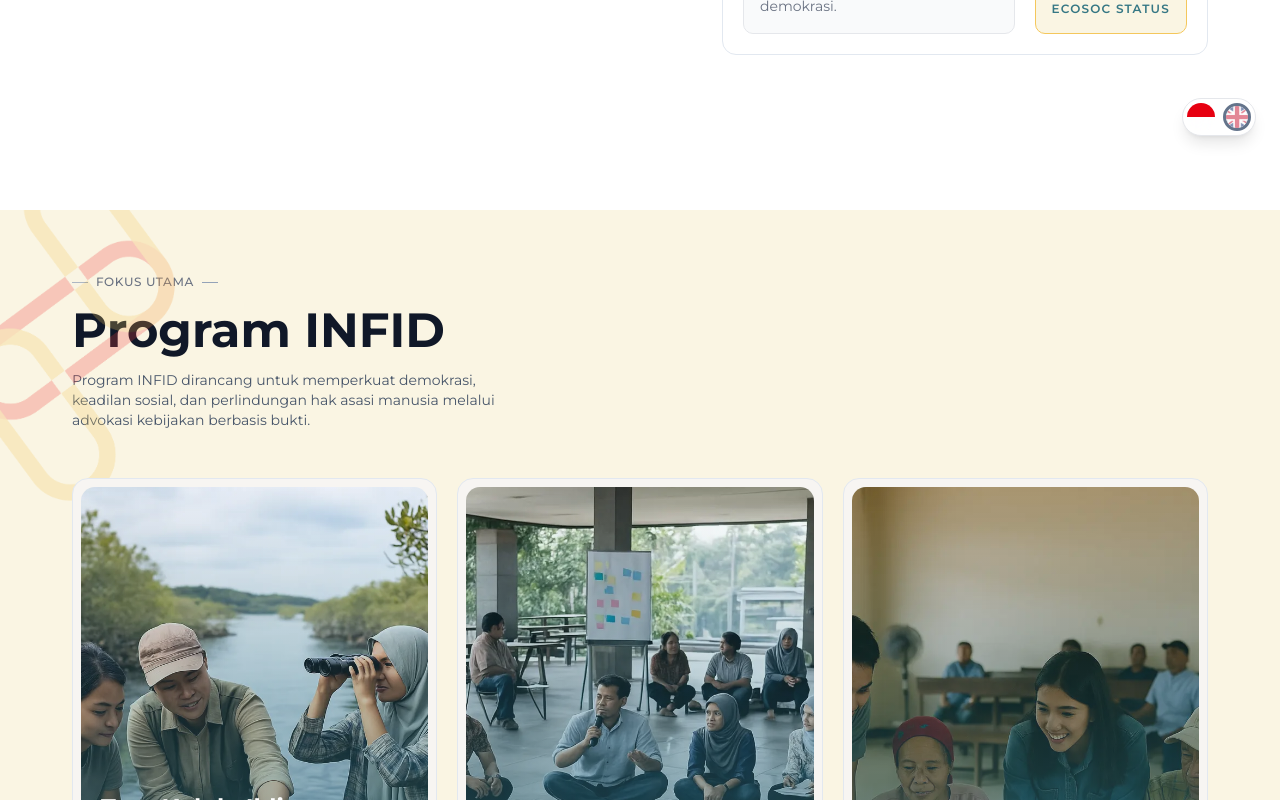
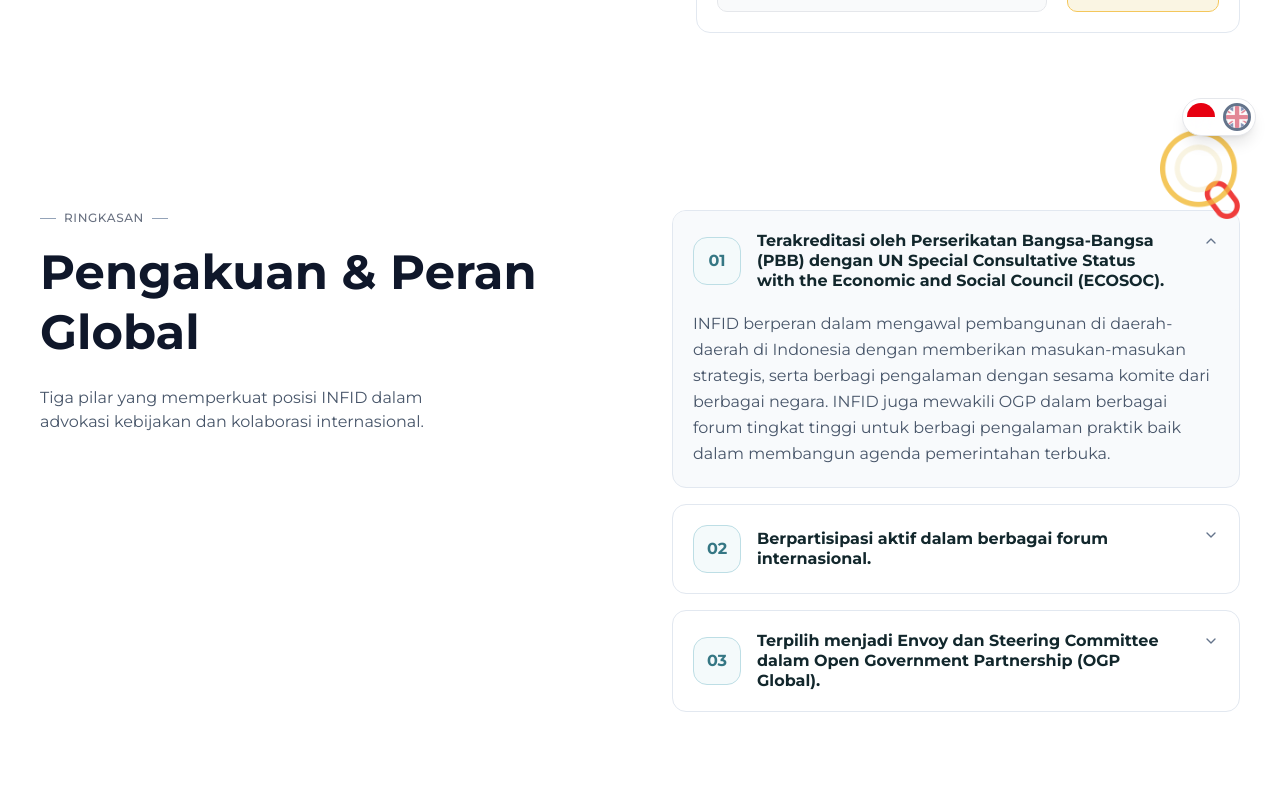
Before and after one commit to ZoD3V/INFID, a Next.js app: page /en/about/profile-infid in a window 1280 px wide. Shown: the part 640-1440 px from the top of the page. Built offline with nearby package versions, Linux system fonts and the light colour scheme.

Commit message:
feat: global recognition section

```diff
--- a/src/app/[locale]/(routes)/(home)/_components/program-section.tsx
+++ b/src/app/[locale]/(routes)/(home)/_components/program-section.tsx
@@ -27,7 +27,7 @@
     ];
 
     return (
-        <section className='bg-secondary-100 relative overflow-hidden py-16'>
+        <section className='bg-secondary-100 relative py-16'>
             <Image
                 src='/images/decoration-program-1.png'
                 alt='decoration'
@@ -63,7 +63,7 @@
                             <br />
                             KAMI
                         </h2>
-                        <p className='mb-6 max-w-md text-sm text-slate-600'>
+                        <p className='mb-6 max-w-md text-sm text-slate-600 md:text-base'>
                             Pendekatan komprehensif untuk menjawab tantangan zaman. Dari isu hak hingga aksi lapangan.
                         </p>
                         {/* CTA Button */}
--- /dev/null
+++ b/src/app/[locale]/(routes)/about/profile-infid/_components/global-recognition-section.tsx
@@ -0,0 +1,92 @@
+import Image from 'next/image';
+
+import { Accordion, AccordionContent, AccordionItem, AccordionTrigger } from '@/components/ui/accordion';
+
+export default function GlobalRecognitionSection() {
+    const accordionData = [
+        {
+            id: '01',
+            title: 'Terakreditasi oleh Perserikatan Bangsa-Bangsa (PBB) dengan UN Special Consultative Status with the Economic and Social Council (ECOSOC).',
+            content:
+                'INFID berperan dalam mengawal pembangunan di daerah-daerah di Indonesia dengan memberikan masukan-masukan strategis, serta berbagi pengalaman dengan sesama komite dari berbagai negara. INFID juga mewakili OGP dalam berbagai forum tingkat tinggi untuk berbagi pengalaman praktik baik dalam membangun agenda pemerintahan terbuka.',
+            defaultOpen: true
+        },
+        {
+            id: '02',
+            title: 'Berpartisipasi aktif dalam berbagai forum internasional.',
+            content:
+                'INFID aktif dalam forum-forum internasional untuk memperjuangkan isu-isu pembangunan dan kebijakan global yang berdampak pada masyarakat Indonesia.',
+            defaultOpen: false
+        },
+        {
+            id: '03',
+            title: 'Terpilih menjadi Envoy dan Steering Committee dalam Open Government Partnership (OGP Global).',
+            content:
+                'Sebagai Envoy dan anggota Steering Committee OGP Global, INFID berperan dalam memimpin dan mengarahkan agenda transparansi dan akuntabilitas pemerintahan di tingkat global.',
+            defaultOpen: false
+        }
+    ];
+
+    return (
+        <div className='relative w-full pb-24'>
+            <Image
+                src='/images/decoration-about-us-2.png'
+                alt='images'
+                width={80}
+                height={80}
+                className='absolute -top-20 right-10 hidden xl:block'
+            />
+            <div className='container'>
+                <div className='grid items-start gap-12 lg:grid-cols-2 lg:gap-16'>
+                    {/* Left Section */}
+                    <div className='space-y-6'>
+                        <div className='mb-4 flex items-center gap-2 text-xs font-medium tracking-wider text-gray-500'>
+                            <span className='h-px w-4 bg-slate-400'></span>
+                            RINGKASAN
+                            <span className='h-px w-4 bg-slate-400'></span>
+                        </div>
+
+                        <h1 className='text-4xl leading-tight font-bold text-slate-900 lg:text-5xl'>
+                            Pengakuan & Peran Global
+                        </h1>
+
+                        <p className='max-w-md text-sm text-slate-600 md:text-base'>
+                            Tiga pilar yang memperkuat posisi INFID dalam advokasi kebijakan dan kolaborasi
+                            internasional.
+                        </p>
+                    </div>
+
+                    {/* Right Section - Custom Accordion */}
+                    <div className='space-y-4'>
+                        <Accordion type='single' collapsible defaultValue='item-01' className='space-y-4'>
+                            {accordionData.map((item) => (
+                                <AccordionItem
+                                    key={item.id}
+                                    value={`item-${item.id}`}
+                                    className='overflow-hidden rounded-xl border border-slate-200 bg-white transition-all duration-300 last:border-b data-[state=open]:bg-slate-50'>
+                                    <AccordionTrigger className='p-5 shadow-none hover:no-underline data-[state=open]:bg-slate-50'>
+                                        <div className='flex w-full items-center gap-4 text-left'>
+                                            <div className='text-primary-500 bg-primary-50 border-primary-200 flex h-11 w-11 items-center justify-center rounded-xl border p-2 text-sm font-bold md:h-12 md:w-12 md:text-base'>
+                                                {item.id}
+                                            </div>
+                                            <div className='flex-1 pr-4'>
+                                                <h3 className='text-primary-900 text-sm leading-tight font-bold md:text-base'>
+                                                    {item.title}
+                                                </h3>
+                                            </div>
+                                        </div>
+                                    </AccordionTrigger>
+                                    <AccordionContent className='px-5 pb-5'>
+                                        <p className='text-sm leading-relaxed text-slate-600 md:text-base'>
+                                            {item.content}
+                                        </p>
+                                    </AccordionContent>
+                                </AccordionItem>
+                            ))}
+                        </Accordion>
+                    </div>
+                </div>
+            </div>
+        </div>
+    );
+}
--- a/src/app/[locale]/(routes)/about/profile-infid/_components/program-infid-section.tsx
+++ b/src/app/[locale]/(routes)/about/profile-infid/_components/program-infid-section.tsx
@@ -42,7 +42,7 @@
                         <span className='h-px w-4 bg-slate-400'></span>
                     </div>
                     <h2 className='mb-4 text-4xl font-bold text-gray-900 lg:text-5xl'>Program INFID</h2>
-                    <p className='mb-6 max-w-md text-sm text-slate-600'>
+                    <p className='mb-6 max-w-md text-sm text-slate-600 md:text-base'>
                         Program INFID dirancang untuk memperkuat demokrasi, keadilan sosial, dan perlindungan hak asasi
                         manusia melalui advokasi kebijakan berbasis bukti.
                     </p>
--- a/src/app/[locale]/(routes)/about/profile-infid/page.tsx
+++ b/src/app/[locale]/(routes)/about/profile-infid/page.tsx
@@ -1,4 +1,5 @@
 import AboutInfid from './_components/about-infid-section';
+import GlobalRecognitionSection from './_components/global-recognition-section';
 import ProgramINFIDSection from './_components/program-infid-section';
 import VisiMisiInfidSection from './_components/visi-misi-section';
 
@@ -6,9 +7,10 @@
     return (
         <>
             <AboutInfid />
-            <div className='pt-230 sm:pt-220 md:pt-190 lg:pt-100 xl:pt-85'>
-                <ProgramINFIDSection />
+            <div className='pt-220 sm:pt-220 md:pt-190 lg:pt-100 xl:pt-85'>
+                <GlobalRecognitionSection />
             </div>
+            <ProgramINFIDSection />
             <VisiMisiInfidSection />
         </>
     );
--- a/src/app/globals.css
+++ b/src/app/globals.css
@@ -196,7 +196,6 @@
         }
     }
 }
-
 @utility container {
     margin-inline: auto;
     width: 100%;
@@ -208,8 +207,8 @@
         padding-inline: 1.5rem;
     }
 
-    @media (min-width: 1024px) {
-        padding-inline: 2rem;
+    @media (min-width: 1280px) {
+        padding-inline: 0;
     }
 }
 
```
